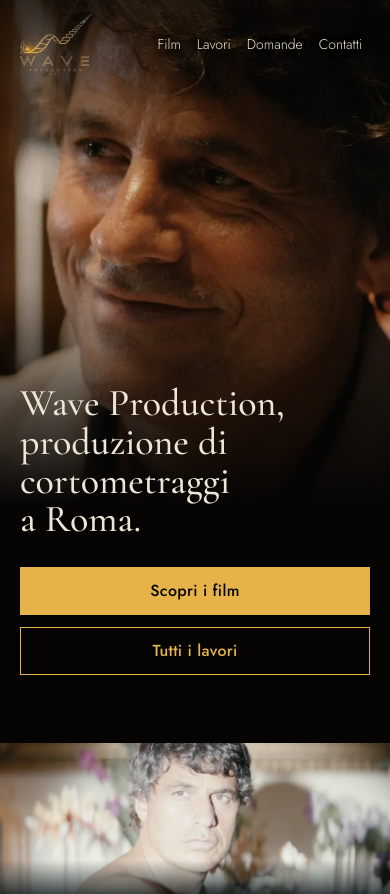
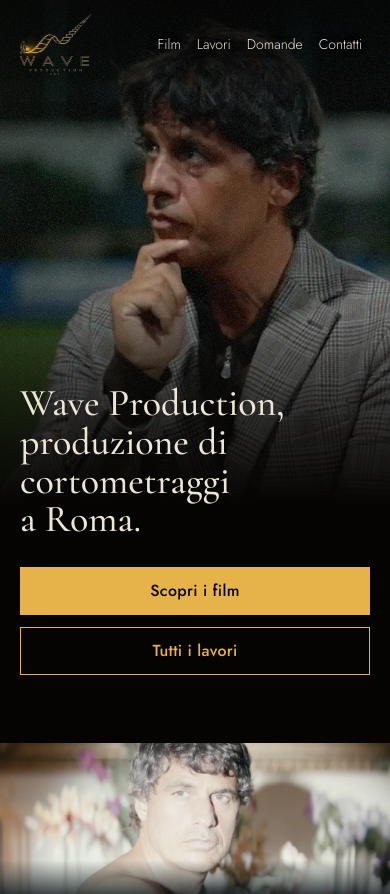
Before and after one commit to ntnv3cchio/carlocancellieri, a plain HTML site: page index.html in a window 390 px wide. Shown: the top 894 px of the page. Drawn offline with nearby package versions, Linux system fonts and the light colour scheme.

Commit message:
Rimette in apertura la foto di Il Mister e limita l'altezza dell'apertura su telefono
Co-Authored-By: Claude Sonnet 5.5 <noreply@anthropic.com>

```diff
--- a/index.html
+++ b/index.html
@@ -335,7 +335,6 @@
   /* ---- Apertura su un fotogramma ---- */
   .sr{position:absolute;width:1px;height:1px;overflow:hidden;clip-path:inset(50%);white-space:nowrap}
   .hero{min-height:min(100svh,960px);justify-content:space-between;isolation:isolate}
-  .hero picture{position:absolute;inset:0;z-index:-2}
   .hero .sfondo{position:absolute;inset:0;width:100%;height:100%;object-fit:cover;object-position:68% 30%;z-index:-2}
   .hero::after{content:"";position:absolute;inset:0;z-index:-1;background:
     linear-gradient(90deg,rgba(5,4,3,.82) 0%,rgba(5,4,3,.45) 42%,rgba(5,4,3,0) 66%),
@@ -408,8 +407,8 @@
     .testata .marchio img{width:72px}
     .testata .nav{gap:0;font-size:14px}
     .testata .nav a{padding:0 8px}
-    .hero{min-height:88svh}
-    .hero .sfondo{height:68%;object-position:50% 0}
+    .hero{min-height:min(88svh,820px)}
+    .hero .sfondo{height:68%;object-position:76% 0}
     .hero::after{background:linear-gradient(0deg,var(--nero) 32%,rgba(5,4,3,.6) 46%,rgba(5,4,3,0) 62%),linear-gradient(180deg,rgba(5,4,3,.7),rgba(5,4,3,0) 22%)}
     /* Su telefono, dove la cover ripete l'arte della locandina, basta la locandina. Quella di In fiore è una scena: resta */
     .mister .cover,.sirene .cover{display:none}
@@ -459,10 +458,7 @@
 </script>
 <a class="skip" href="#contenuto">Vai al contenuto</a>
 <header class="hero">
-  <picture>
-    <source media="(max-width:760px)" srcset="assets/foto/film/fiore-apertura-stretta.webp" width="760" height="804">
-    <img class="sfondo" src="assets/foto/film/fiore-apertura-960.webp" srcset="assets/foto/film/fiore-apertura-960.webp 960w, assets/foto/film/fiore-apertura-1920.webp 1920w" sizes="max(100vw, 240vh)" width="1920" height="804" alt="">
-  </picture>
+  <img class="sfondo" src="assets/foto/film/mister-scena-2-960.webp" srcset="assets/foto/film/mister-scena-2-960.webp 960w, assets/foto/film/mister-scena-2-1920.webp 1920w" sizes="(max-width:760px) 260vw, max(100vw, 220vh)" width="1920" height="872" alt="">
   <div class="testata">
     <a class="marchio" href="#contenuto"><img src="assets/logo/wave-production-logo-rifilato.png" alt="Wave Production" width="240" height="204"></a>
     <nav class="nav" aria-label="Principale">
```
